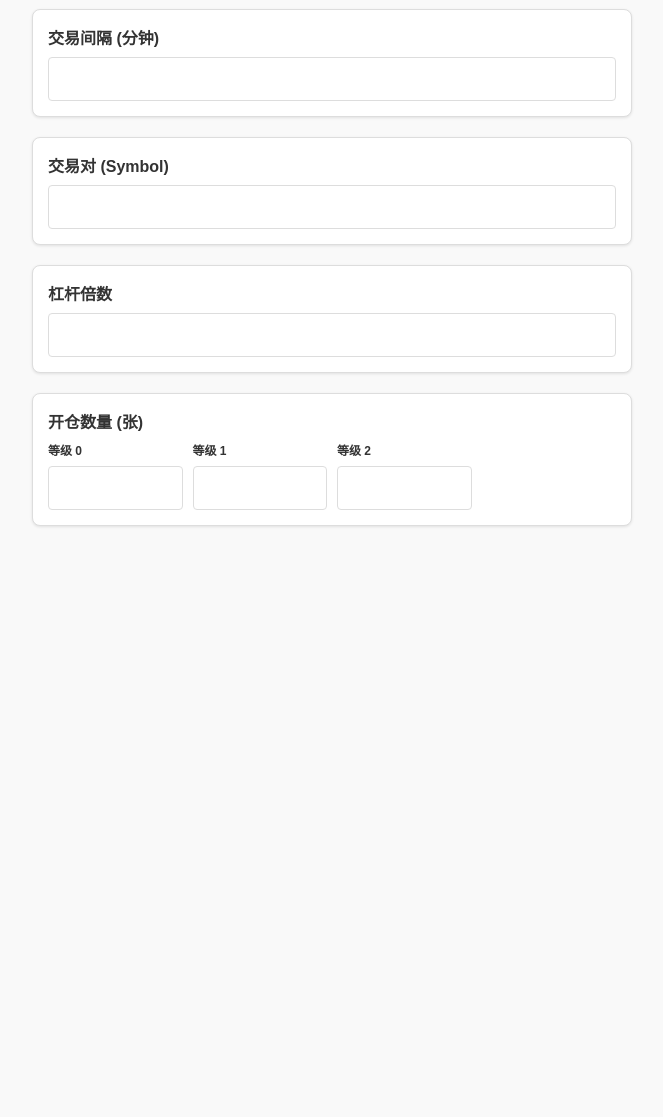
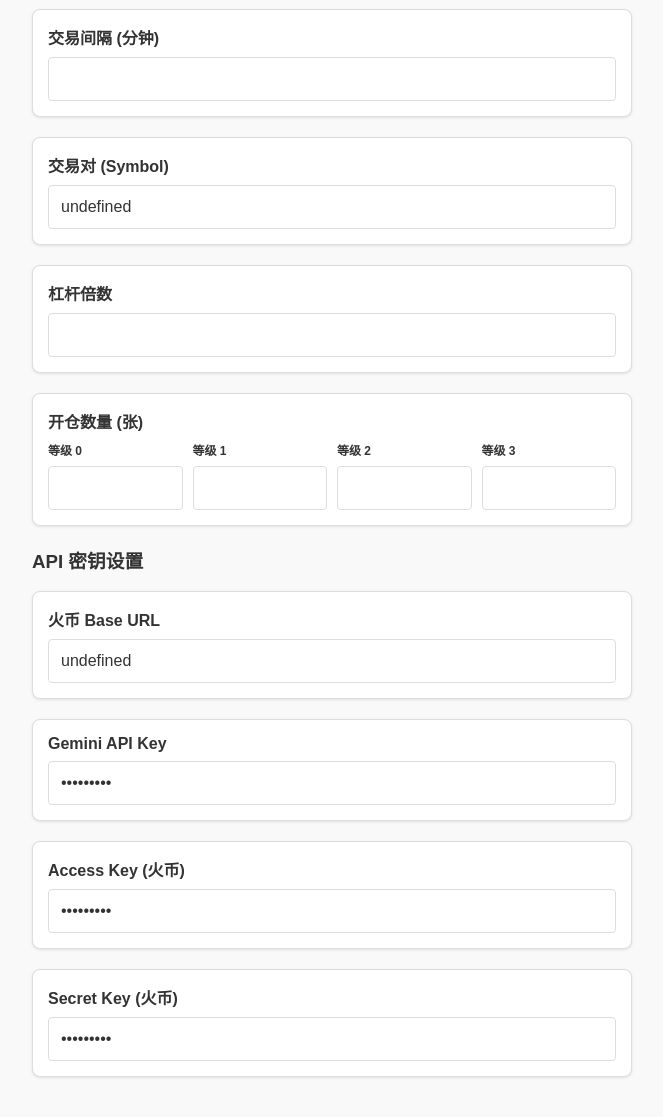
Before and after one commit to Zhizhu0/autoHTX, a FastAPI app: template templates/config.html in a window 1280 px wide. Shown: the part 575-1692 px from the top of the page, without its empty margins (308-971 px from the left). Before the commit the page ends 1102 px from the top, so only its background shows below. Run offline with FastAPI, Linux system fonts and the light colour scheme; the template is opened without the code that fills it, so the values that code supplies are empty.

Commit message:
1.1.1：修复配置页面出错的问题

```diff
--- a/templates/config.html
+++ b/templates/config.html
@@ -186,4 +186,71 @@
                 <label style="font-size:12px">等级 2</label>
                 <input type="number" id="volLevel2" oninput="saveVal('volLevel2', this.value)">
             </div>
-            <div class="v
+            <div class="vol-item">
+                <label style="font-size:12px">等级 3</label>
+                <input type="number" id="volLevel3" oninput="saveVal('volLevel3', this.value)">
+            </div>
+        </div>
+    </div>
+
+    <h3>API 密钥设置</h3>
+    <div class="group">
+        <label>火币 Base URL</label>
+        <input type="text" id="huobiUrl" oninput="saveVal('huobiUrl', this.value)">
+    </div>
+    <div class="group">
+        <label>Gemini API Key</label>
+        <input type="password" id="geminiKey" oninput="saveVal('geminiKey', this.value)">
+    </div>
+    <div class="group">
+        <label>Access Key (火币)</label>
+        <input type="password" id="accessKey" oninput="saveVal('accessKey', this.value)">
+    </div>
+    <div class="group">
+        <label>Secret Key (火币)</label>
+        <input type="password" id="secretKey" oninput="saveVal('secretKey', this.value)">
+    </div>
+
+    <!-- Script 保持不变 -->
+    <script>
+        const map = {
+            'geminiKey': 'getAIKey', 'accessKey': 'getAccessKey', 'secretKey': 'getSecretKey',
+            'systemStatus': 'getSystemStatus', 'skipWhenHolding': 'getSkipHolding',
+            'ensureValidReq': 'getEnsureValid', 'emptyAsNone': 'getEmptyAsNone',
+            'tradeInterval': 'getInterval', 'tradeSymbol': 'getSymbol', 'tradeLeverage': 'getLeverage',
+            'huobiUrl': 'getHuobiUrl',
+            'volLevel0': 'getVol0', 'volLevel1': 'getVol1', 'volLevel2': 'getVol2', 'volLevel3': 'getVol3'
+        };
+
+        for (let id in map) {
+            fetch(`/api/get_key/${map[id]}`)
+                .then(r => r.json())
+                .then(d => {
+                    const el = document.getElementById(id);
+                    if (el) {
+                        if (el.type === 'checkbox') {
+                            el.checked = (d.value === 'true');
+                        } else {
+                            el.value = d.value;
+                        }
+                    }
+                });
+        }
+
+        function saveVal(key, value) {
+            if (key === 'tradeInterval' && (value === '' || parseInt(value) <= 0)) return;
+            send(key, value);
+        }
+        function saveCheck(key, checked) {
+            send(key, checked ? "true" : "false");
+        }
+        function send(key, value) {
+            fetch('/api/set_key', {
+                method: 'POST',
+                headers: {'Content-Type': 'application/json'},
+                body: JSON.stringify({key: key, value: value})
+            });
+        }
+    </script>
+</body>
+</html>
```
